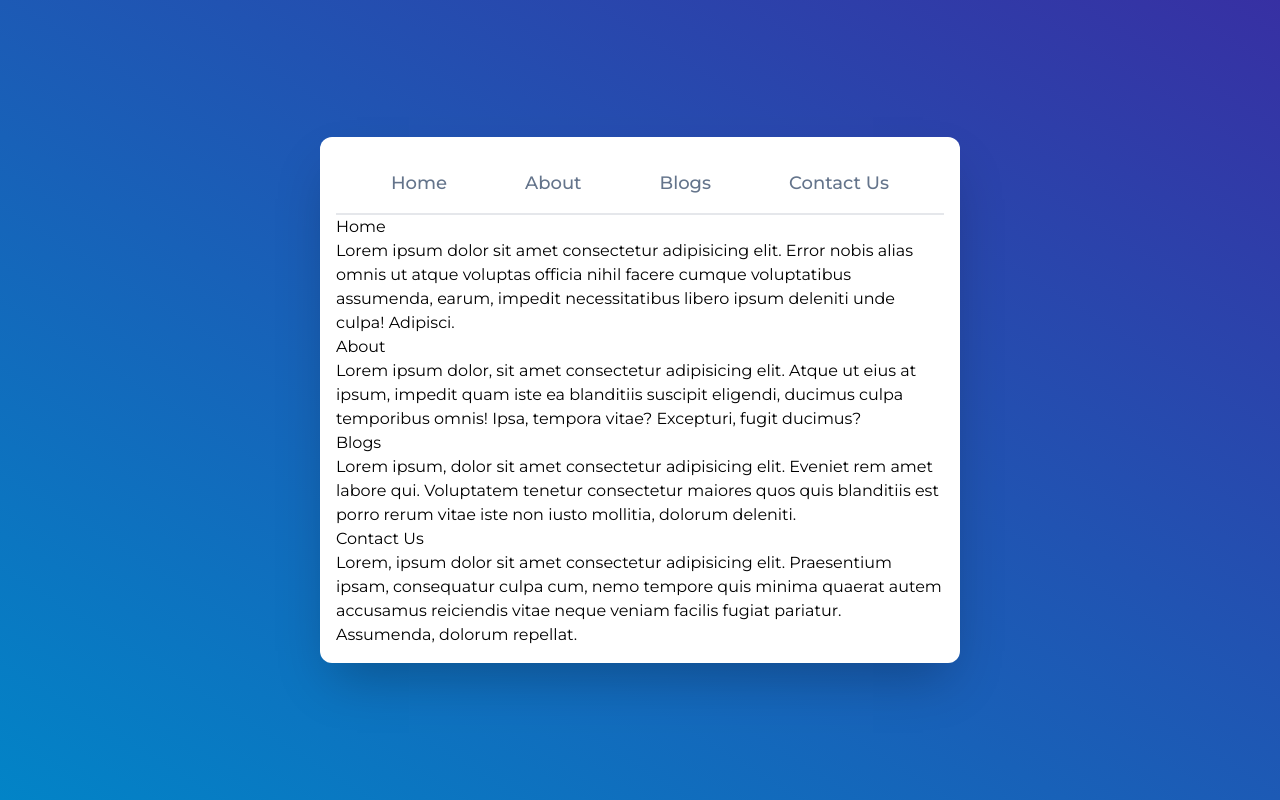
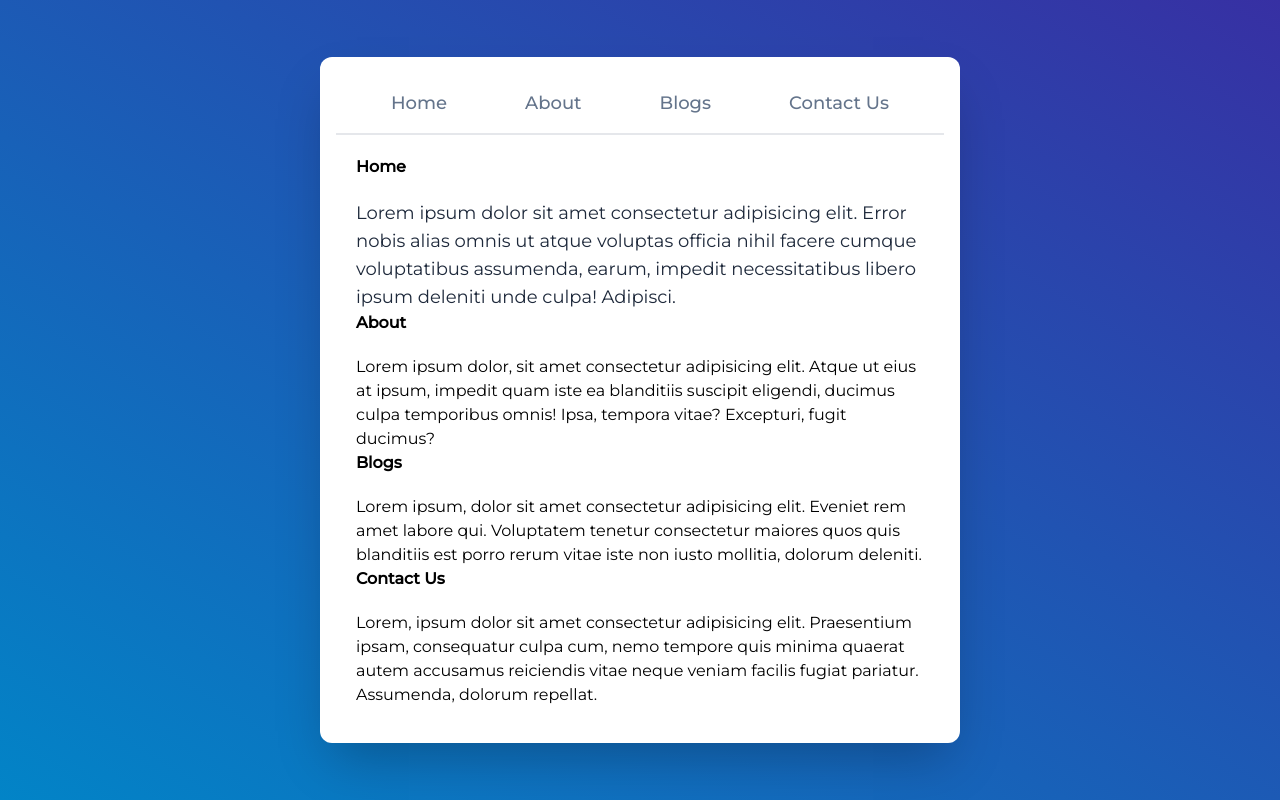
Before and after one commit to renansouza12/Tabs-with-Tailwind, a website: page index.html in a window 1280 px wide. Drawn offline with Linux system fonts and the light colour scheme.

Commit message:
content added on html

```diff
--- a/index.html
+++ b/index.html
@@ -19,27 +19,27 @@
             <button>Blogs</button>
             <button>Contact Us</button>
         </div>
-        <div class="">
-            <div class="">
-                <h2>Home</h2>
-                <p>Lorem ipsum dolor sit amet consectetur adipisicing elit. Error nobis alias omnis ut
+        <div class="p-5">
+            <div class="content">
+                <h2 class="mb-5  font-bold">Home</h2>
+                <p class="text-slate-800 text-lg">Lorem ipsum dolor sit amet consectetur adipisicing elit. Error nobis alias omnis ut
                     atque voluptas officia nihil facere cumque voluptatibus assumenda, earum, impedit
                     necessitatibus libero ipsum deleniti unde culpa! Adipisci.</p>
             </div>
-            <div class="">
-                <h2>About</h2>
+            <div class="content">
+                <h2 class="mb-5  font-bold">About</h2>
                 <p>Lorem ipsum dolor, sit amet consectetur adipisicing elit. Atque ut
                     eius at ipsum, impedit quam iste ea blanditiis suscipit eligendi, ducimus culpa
                     temporibus omnis! Ipsa, tempora vitae? Excepturi, fugit ducimus?</p>
             </div>
-            <div class="">
-                <h2>Blogs</h2>
+            <div class="content">
+                <h2 class="mb-5  font-bold">Blogs</h2>
                 <p>Lorem ipsum, dolor sit amet consectetur adipisicing elit. Eveniet rem
                     amet labore qui. Voluptatem tenetur consectetur maiores quos quis blanditiis
                     est porro rerum vitae iste non iusto mollitia, dolorum deleniti.</p>
             </div>
-            <div class="">
-                <h2>Contact Us</h2>
+            <div class="content">
+                <h2 class="mb-5  font-bold">Contact Us</h2>
                 <p>Lorem, ipsum dolor sit amet consectetur adipisicing elit. Praesentium
                     ipsam, consequatur culpa cum, nemo tempore quis minima quaerat autem accusamus
                     reiciendis vitae neque veniam facilis fugiat pariatur. Assumenda, dolorum repellat.</p>
```
Also changed, not shown: dist/output.css.
